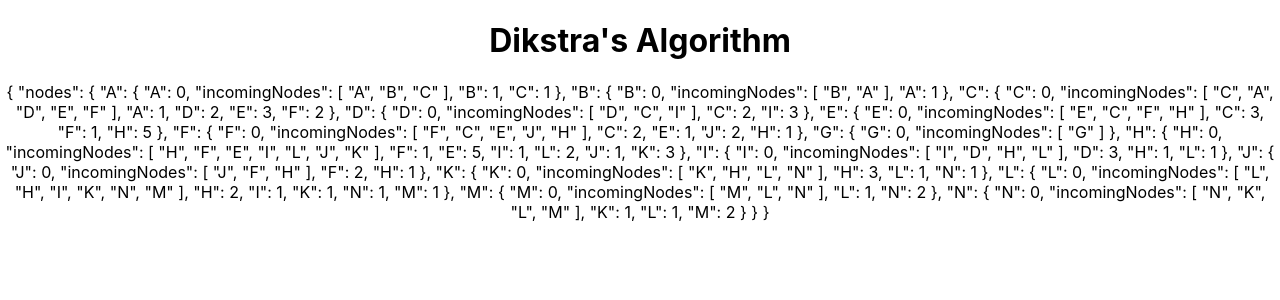
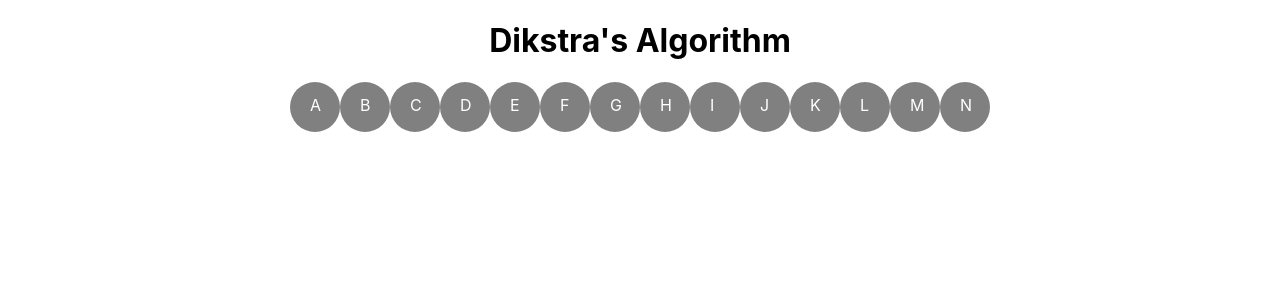
Before and after one commit to rscarbel/dijkstras-algorithm, a React (Create React App) app: page / in a window 1280 px wide. Shown: the top 300 px of the page. Built offline with nearby package versions, Linux system fonts and the light colour scheme.

Commit message:
Added loop to put all nodes on the dom

```diff
--- a/src/App.js
+++ b/src/App.js
@@ -1,12 +1,16 @@
-import DikstrasAlgorithm from './components/DikstrasAlgorithm'
 import React from 'react';
+import Node from './components/Node';
 import './App.css';
+import sampleGraph from './components/sampleGraph';
 
 function App() {
+  let nodes = Object.keys(sampleGraph.nodes)
   return (
     <div className="App">
       <h1>Dikstra's Algorithm</h1>
-      <DikstrasAlgorithm />
+    {nodes.map(e => {
+      return <Node name={e} />
+    })}
     </div>
   );
 }
```
